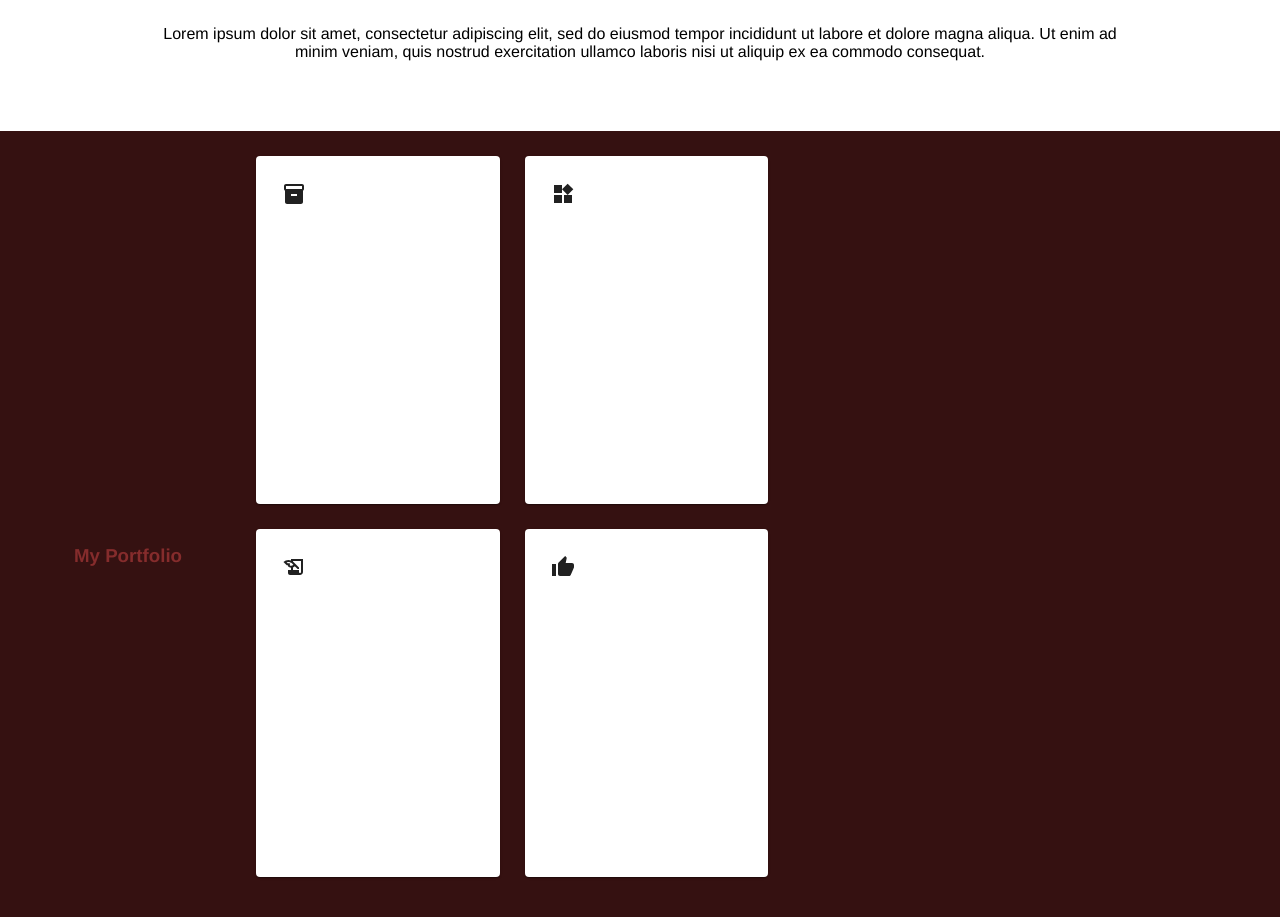
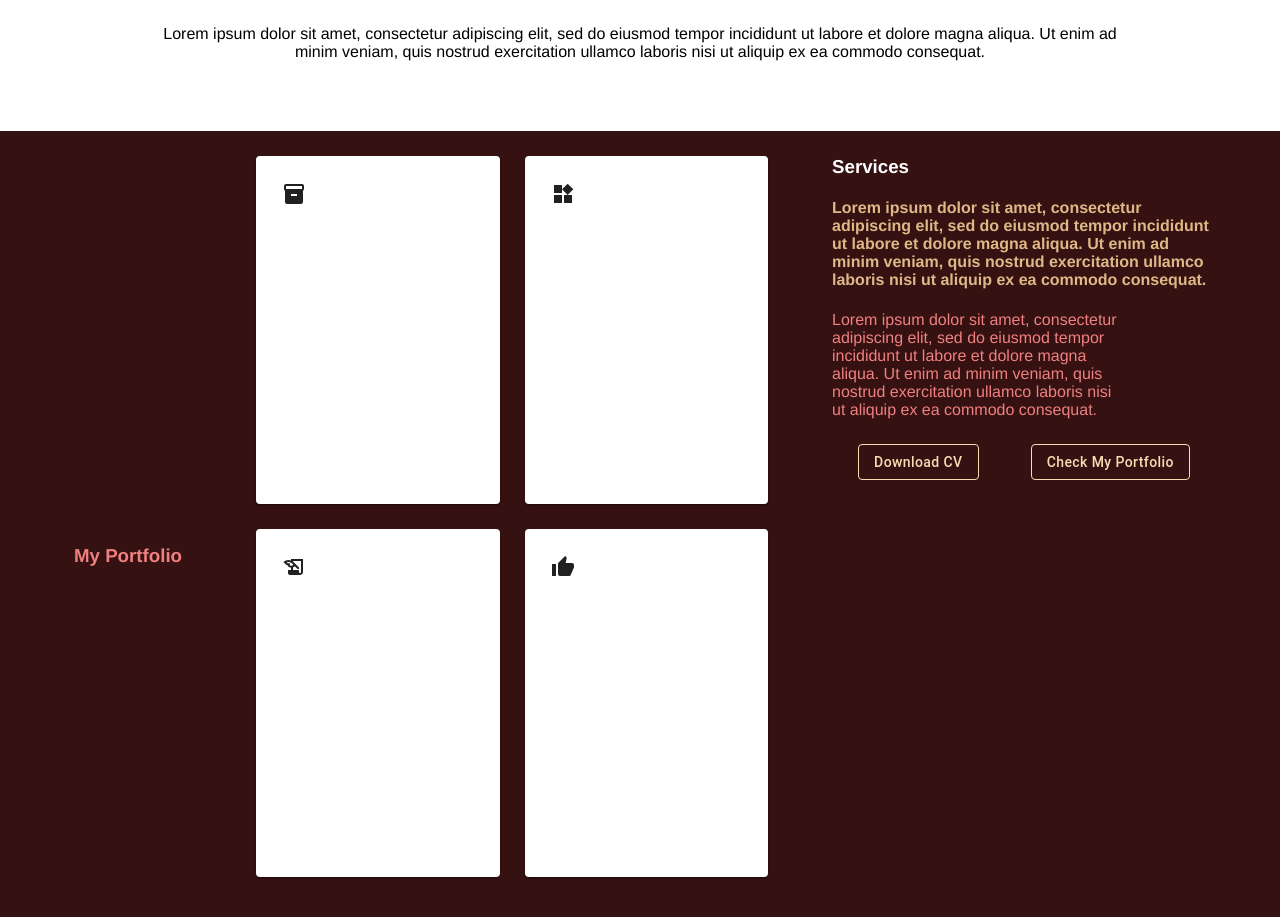
Before and after one commit to muabdz/simple-website, a React (Create React App) app: page / in a window 1280 px wide. Shown: the part 1000-1917 px from the top of the page. Built offline with nearby package versions, Linux system fonts and the light colour scheme.

Commit message:
add last part of third section in demo page

```diff
--- a/src/App.css
+++ b/src/App.css
@@ -47,7 +47,7 @@
 
 .section-three {
   background-color: #351111;
-  color: #852c2c;
+  color:lightcoral;
   font-family: Helvetica;
   display: flex;
   align-items: center;
@@ -68,3 +68,40 @@
   grid-gap: 25px;
   align-content: flex-start;
 }
+
+.services {
+  width: 30%;
+  text-align: left;
+  padding: 25px 5% 25px 5%;
+  align-items: center;
+  justify-content: flex-start;
+  align-self: flex-start;
+}
+
+.services h3 {
+  margin-top: 0%;
+  color: white;
+}
+
+.services h4 {
+  text-align: left;
+  color: burlywood;
+}
+
+.services p {
+  margin: 0;
+  display: block;
+}
+
+.services span {
+  margin-top: 25px;
+  display: flex;
+  width: 100%;
+  text-align: center;
+  justify-content: space-around;
+}
+
+.services span button {
+  color: wheat;
+  border-color: wheat;
+}
--- a/src/App.js
+++ b/src/App.js
@@ -9,6 +9,11 @@ import WaveFooter from './components/WaveFooter';
 import PortfolioCard from './components/PortfolioCard';
 
 function App() {
+
+  const lorem = "Lorem ipsum dolor sit amet, consectetur adipiscing elit, sed do eiusmod tempor incididunt ut labore et dolore magna aliqua. Ut enim ad minim veniam, quis nostrud exercitation ullamco laboris nisi ut aliquip ex ea commodo consequat."
+  const sectionTitle = "Catering should be an experience"
+  const sectionTagline = "We only use the finest and freshest ingredients."
+
   return (
     <div className="App">
       <header className="App-header">
@@ -16,27 +21,40 @@ function App() {
       </header>
       <body>
         <div className='section-one'>
-            <TitleText text="Catering should be an experience" />
-            <TaglineText text="We only use the finest and freshest ingredients." />
-            <ParagraphText text="Lorem ipsum dolor sit amet, consectetur adipiscing elit, sed do eiusmod tempor incididunt ut labore et dolore magna aliqua. Ut enim ad minim veniam, quis nostrud exercitation ullamco laboris nisi ut aliquip ex ea commodo consequat." />
+            <TitleText text={sectionTitle} />
+            <TaglineText text={sectionTagline} />
+            <ParagraphText text={lorem} />
             <Button variant="contained" endIcon={<ChevronRight/>} style={{textTransform: 'none'}}>
               Request a Quote
             </Button>
             <WaveFooter />
         </div>
         <div className='section-two'>
-            <TitleText text="Catering should be an experience" />
-            <TaglineText text="We only use the finest and freshest ingredients." />
-            <ParagraphText text="Lorem ipsum dolor sit amet, consectetur adipiscing elit, sed do eiusmod tempor incididunt ut labore et dolore magna aliqua. Ut enim ad minim veniam, quis nostrud exercitation ullamco laboris nisi ut aliquip ex ea commodo consequat." />
+            <TitleText text={sectionTitle} />
+            <TaglineText text={sectionTagline} />
+            <ParagraphText text={lorem} />
         </div>
         <br/>
         <div className='section-three'>
           <h3 className='my-portfolio'>My Portfolio</h3>
           <div className="portfolios">
-            <PortfolioCard text="Design" description="Lorem ipsum dolor sit amet, consectetur adipiscing elit, sed do eiusmod tempor incididunt ut labore et dolore magna aliqua. Ut enim ad minim veniam, quis nostrud exercitation ullamco laboris nisi ut aliquip ex ea commodo consequat." icon={<Inventory />} />
-            <PortfolioCard text="Develop" description="Lorem ipsum dolor sit amet, consectetur adipiscing elit, sed do eiusmod tempor incididunt ut labore et dolore magna aliqua. Ut enim ad minim veniam, quis nostrud exercitation ullamco laboris nisi ut aliquip ex ea commodo consequat." icon={<Widgets />} />
-            <PortfolioCard text="Write" description="Lorem ipsum dolor sit amet, consectetur adipiscing elit, sed do eiusmod tempor incididunt ut labore et dolore magna aliqua. Ut enim ad minim veniam, quis nostrud exercitation ullamco laboris nisi ut aliquip ex ea commodo consequat." icon={<HistoryEdu />} />
-            <PortfolioCard text="Promote" description="Lorem ipsum dolor sit amet, consectetur adipiscing elit, sed do eiusmod tempor incididunt ut labore et dolore magna aliqua. Ut enim ad minim veniam, quis nostrud exercitation ullamco laboris nisi ut aliquip ex ea commodo consequat." icon={<ThumbUp />} />
+            <PortfolioCard text="Design" description={lorem} icon={<Inventory />} />
+            <PortfolioCard text="Develop" description={lorem} icon={<Widgets />} />
+            <PortfolioCard text="Write" description={lorem} icon={<HistoryEdu />} />
+            <PortfolioCard text="Promote" description={lorem} icon={<ThumbUp />} />
+          </div>
+          <div className='services'>
+            <h3>Services</h3>
+            <h4>{lorem}</h4>
+            <p>{lorem}</p>
+            <span>
+              <Button variant="outlined" style={{textTransform: 'none'}}>
+                Download CV
+              </Button>
+              <Button variant="outlined" style={{textTransform: 'none'}}>
+                Check My Portfolio
+              </Button>
+            </span>
           </div>
         </div>
       </body>
```
